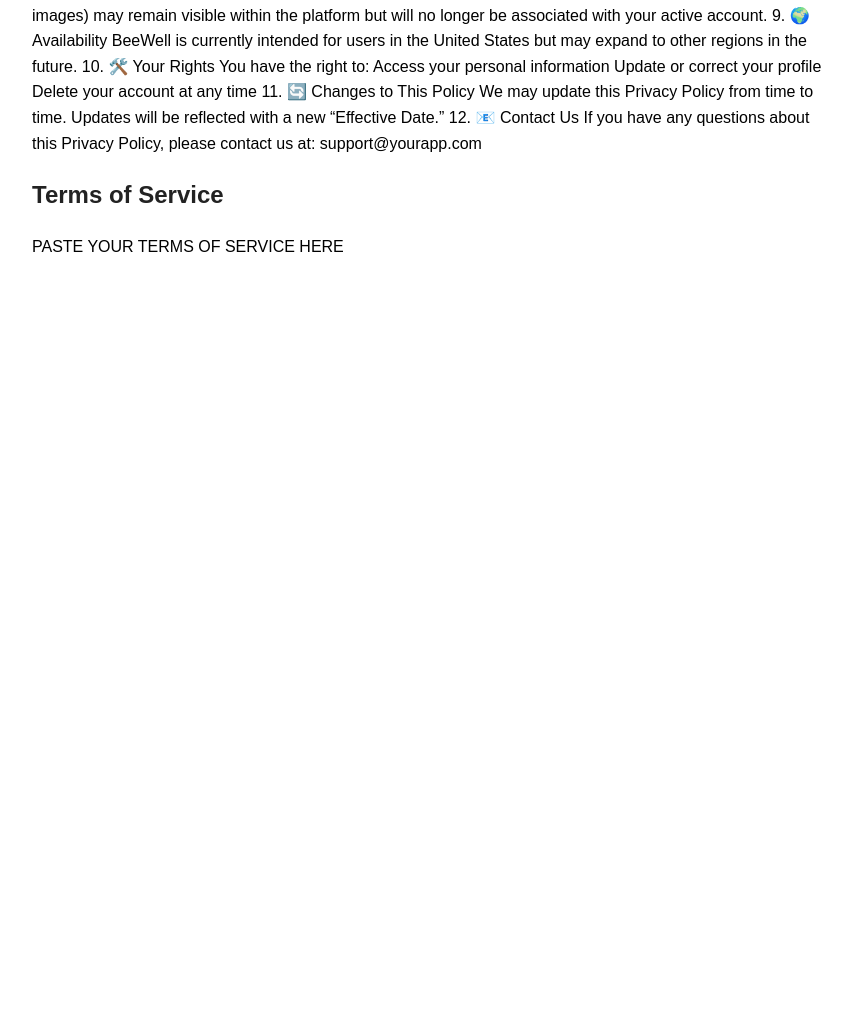
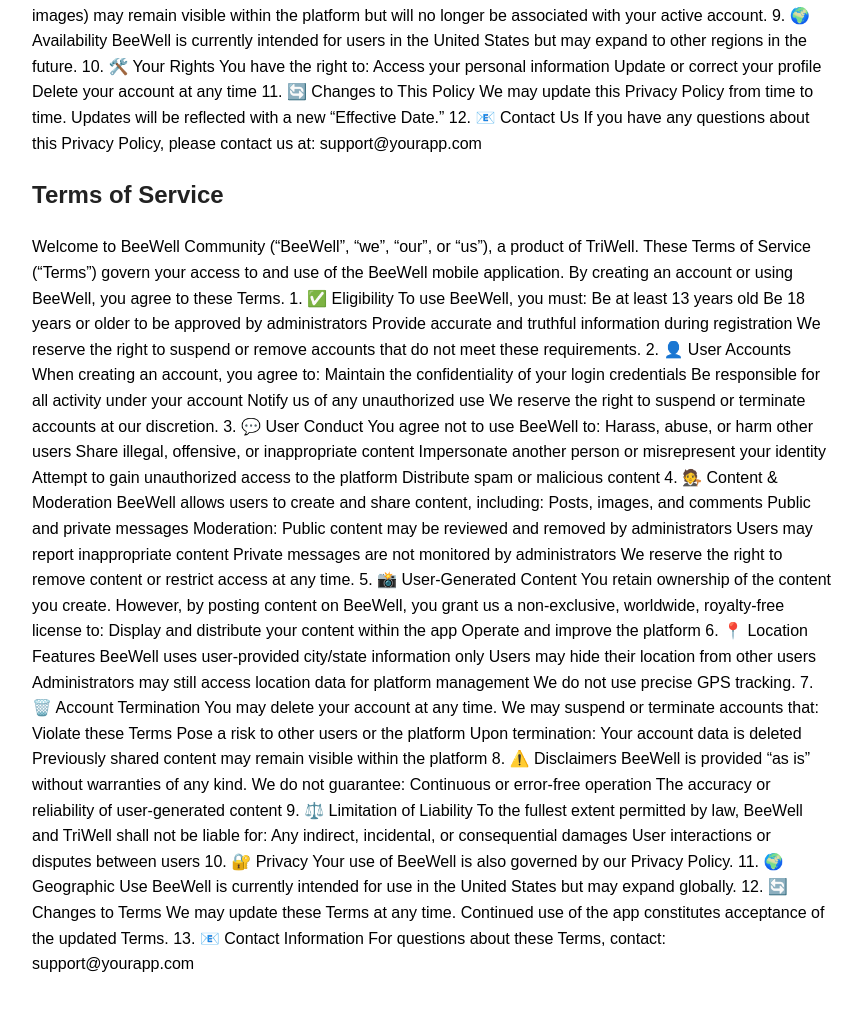
Before and after one commit to samerhenen/beewell, a plain HTML site: page index.html in a window 1280 px wide. Shown: the part 855-1865 px from the top of the page, without its empty margins (208-1070 px from the left). Before the commit the page ends 1151 px from the top, so only its background shows below. Drawn offline with Linux system fonts and the light colour scheme.

Commit message:
Update index.html

```diff
--- a/index.html
+++ b/index.html
@@ -132,7 +132,111 @@
 support@yourapp.com</p>
 
 <h2>Terms of Service</h2>
-<p>PASTE YOUR TERMS OF SERVICE HERE</p>
+<p>Welcome to BeeWell Community (“BeeWell”, “we”, “our”, or “us”), a product of TriWell. These Terms of Service (“Terms”) govern your access to and use of the BeeWell mobile application.
+
+By creating an account or using BeeWell, you agree to these Terms.
+
+1. ✅ Eligibility
+
+To use BeeWell, you must:
+
+Be at least 13 years old
+Be 18 years or older to be approved by administrators
+Provide accurate and truthful information during registration
+
+We reserve the right to suspend or remove accounts that do not meet these requirements.
+
+2. 👤 User Accounts
+
+When creating an account, you agree to:
+
+Maintain the confidentiality of your login credentials
+Be responsible for all activity under your account
+Notify us of any unauthorized use
+
+We reserve the right to suspend or terminate accounts at our discretion.
+
+3. 💬 User Conduct
+
+You agree not to use BeeWell to:
+
+Harass, abuse, or harm other users
+Share illegal, offensive, or inappropriate content
+Impersonate another person or misrepresent your identity
+Attempt to gain unauthorized access to the platform
+Distribute spam or malicious content
+4. 🧑‍⚖️ Content & Moderation
+
+BeeWell allows users to create and share content, including:
+
+Posts, images, and comments
+Public and private messages
+Moderation:
+Public content may be reviewed and removed by administrators
+Users may report inappropriate content
+Private messages are not monitored by administrators
+
+We reserve the right to remove content or restrict access at any time.
+
+5. 📸 User-Generated Content
+
+You retain ownership of the content you create.
+
+However, by posting content on BeeWell, you grant us a non-exclusive, worldwide, royalty-free license to:
+
+Display and distribute your content within the app
+Operate and improve the platform
+6. 📍 Location Features
+BeeWell uses user-provided city/state information only
+Users may hide their location from other users
+Administrators may still access location data for platform management
+
+We do not use precise GPS tracking.
+
+7. 🗑️ Account Termination
+
+You may delete your account at any time.
+
+We may suspend or terminate accounts that:
+
+Violate these Terms
+Pose a risk to other users or the platform
+
+Upon termination:
+
+Your account data is deleted
+Previously shared content may remain visible within the platform
+8. ⚠️ Disclaimers
+
+BeeWell is provided “as is” without warranties of any kind.
+
+We do not guarantee:
+
+Continuous or error-free operation
+The accuracy or reliability of user-generated content
+9. ⚖️ Limitation of Liability
+
+To the fullest extent permitted by law, BeeWell and TriWell shall not be liable for:
+
+Any indirect, incidental, or consequential damages
+User interactions or disputes between users
+10. 🔐 Privacy
+
+Your use of BeeWell is also governed by our Privacy Policy.
+
+11. 🌍 Geographic Use
+
+BeeWell is currently intended for use in the United States but may expand globally.
+
+12. 🔄 Changes to Terms
+
+We may update these Terms at any time. Continued use of the app constitutes acceptance of the updated Terms.
+
+13. 📧 Contact Information
+
+For questions about these Terms, contact:
+
+support@yourapp.com</p>
 
 </body>
 </html>
```
